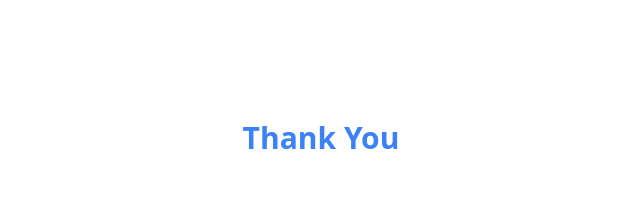
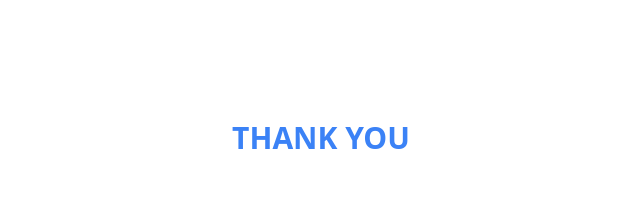
Before and after one commit to Rimaz-Moulana/MindTalk, a React (Vite) app in the folder frontend/: page /testemail in a window 1280 px wide. Shown: the top 201 px of the page, without its empty margins (319-959 px from the left). Built offline with nearby package versions, Linux system fonts and the light colour scheme.

Commit message:
Adding back arrow to test by Kanishka

```diff
--- a/frontend/src/components/Diagnose Test/TestEmail.jsx
+++ b/frontend/src/components/Diagnose Test/TestEmail.jsx
@@ -10,7 +10,7 @@ const testEmail = () => {
 
 
         <div className="mt-10 sm:mx-auto sm:w-full sm:max-w-sm">
-          <h1 className="text-3xl text-blue-500 font-semibold text-center" >Thank You</h1>
+          <h1 className="text-3xl text-blue-500 font-semibold text-center" >THANK YOU</h1>
           <p className="mt-10 text-center text-lg text-center">
             We are working on  your test results<br />
             Please provide the email here.
--- a/frontend/src/components/Diagnose Test/TestQuestion.jsx
+++ b/frontend/src/components/Diagnose Test/TestQuestion.jsx
@@ -40,12 +40,10 @@ const TestQuestion = () => {
             <div className="absolute top-0 left-0 w-full h-full">
                 <div className="content absolute top-1/2 left-1/2 transform -translate-x-1/2 -translate-y-1/2 text-center text-blue-500 z-10">
                     {currentQuestion > 0 && (
-            <div
-              className="cursor-pointer flex items-center text-blue-500"
-              onClick={handleBackClick}
-            >
-              <BsArrowLeft size={20} className="mr-2" />
+                        <div className="cursor-pointer flex items-center text-blue-500" onClick={handleBackClick}>
+                            <BsArrowLeft size={30} className="mr-2 font-bold" />
                         </div>
+
                     )}
 
                     <div className="progress-bar w-280 h-2 bg-gray-200 rounded-full mb-6">
```
Lines whose indentation alone changed are shown as unchanged.
